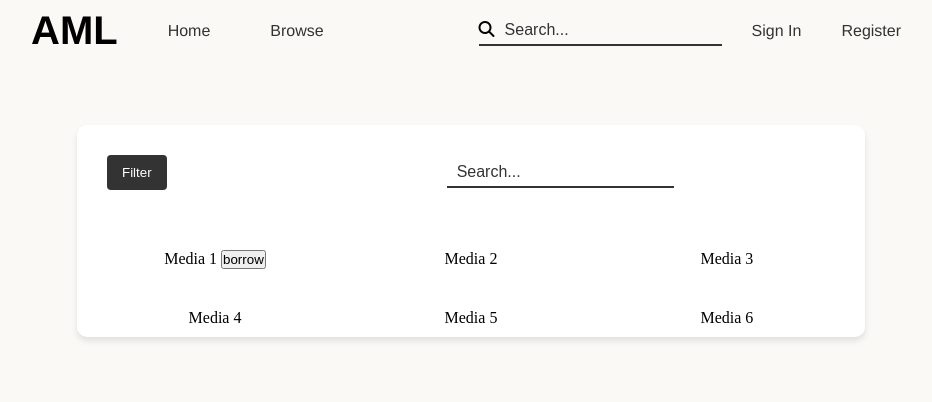
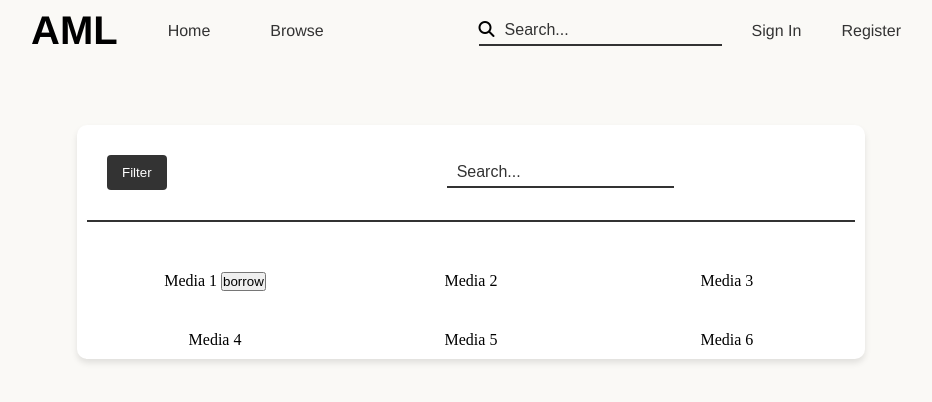
Before and after one commit to DugganDuggan/SAAD-AML, an Angular app: page /browse in a window 1280 px wide. Shown: the top 402 px of the page, without its empty margins (169-1101 px from the left). Built offline with nearby package versions, Linux system fonts and the light colour scheme.

Commit message:
Small ui change

```diff
--- a/src/app/borrow/borrow.component.css
+++ b/src/app/borrow/borrow.component.css
@@ -0,0 +1,10 @@
+
+
+.centered {
+    margin: auto;
+    width: 60%;
+    background-color: white;
+    padding: 10px;
+    border-radius:10px;
+    box-shadow: 0 4px 6px rgba(0, 0, 0, 0.1);
+  }
--- a/src/app/borrow/borrow.component.html
+++ b/src/app/borrow/borrow.component.html
@@ -1 +1,3 @@
-<p>borrow works!</p>
+<div class="centered">
+
+</div>
--- a/src/app/browse/browse.component.css
+++ b/src/app/browse/browse.component.css
@@ -8,6 +8,12 @@
     border-radius:10px;
     box-shadow: 0 4px 6px rgba(0, 0, 0, 0.1);
   }
+
+  .separator {
+    border-bottom: 2px solid #333; /* Line between divs */
+    margin: 10px 0;
+  }
+
 
   .column {
     float: left;
@@ -34,7 +40,7 @@
     position: relative;
     display: inline-block;
     max-width: 300px;
-    padding-right: 35vh;
+    margin-right: 35vh;
   }
 
   .dropdown-button {
--- a/src/app/browse/browse.component.html
+++ b/src/app/browse/browse.component.html
@@ -39,11 +39,12 @@
             <input type="text" class="search-bar" placeholder="Search...">
     </div>
 
+    <div class="separator"></div>
+
     <div class="results">
         <div class="row">
             <div class="column">Media 1
                 <button routerLink="/borrow" >borrow</button>
-
             </div>
             <div class="column">Media 2
 
```
